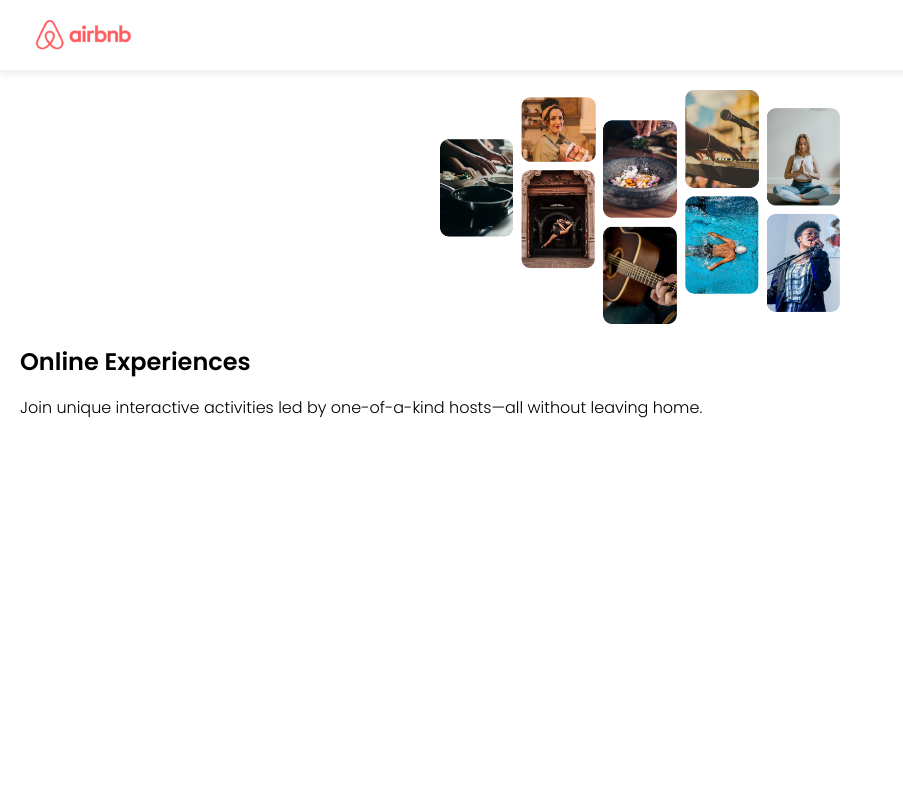
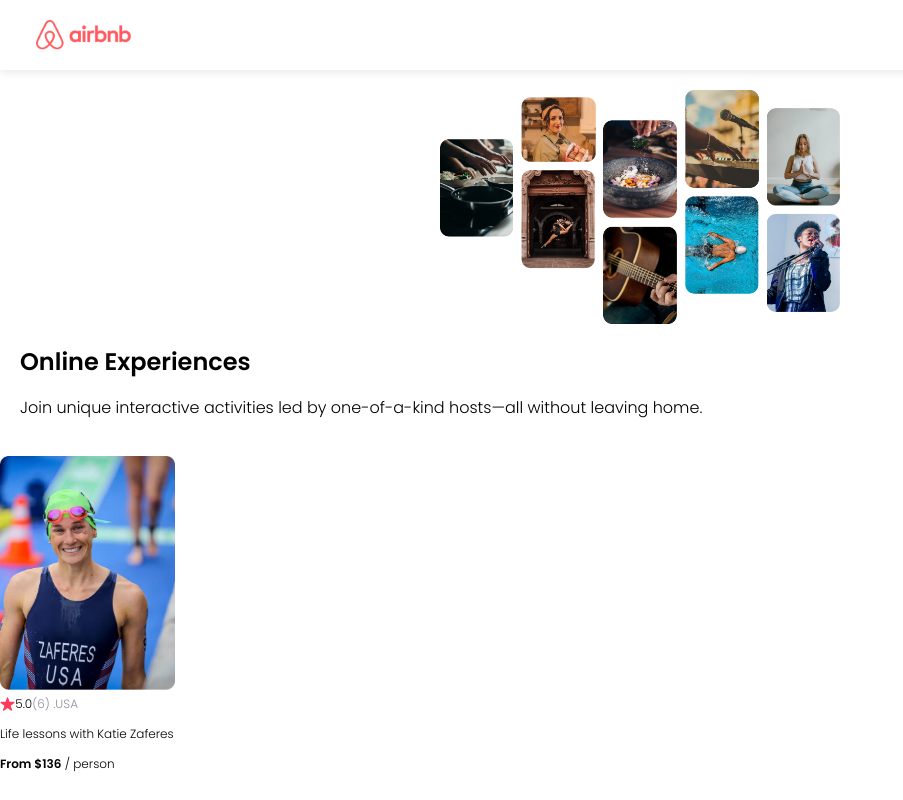
Before and after one commit to xaphaniafox/airbnb, a React (Vite) app: page / in a window 1280 px wide. Shown: the whole page, without its empty margins (0-903 px from the left). Built offline with nearby package versions, Linux system fonts and the light colour scheme.

Commit message:
adding Card component

```diff
--- a/src/App.jsx
+++ b/src/App.jsx
@@ -1,6 +1,7 @@
 import './style.css'
 import Navbar from './components/Navbar'
 import Hero from './components/Hero'
+import Card from './components/Card'
 
 function App() {
 
@@ -8,6 +9,7 @@
     <>
       <Navbar />
       <Hero />
+      <Card />
     </>
   )
 }
--- /dev/null
+++ b/src/components/Card.jsx
@@ -0,0 +1,16 @@
+const Card = () => {
+  return (
+    <div className="card">
+      <img src='src/images/katie-zaferes.png' className="card--image" />
+      <div className="card--stats">
+        <img src='src/images/star.png' className="card-star" />
+        <span>5.0 </span>
+        <span className="gray">(6) . </span>
+        <span className="gray">USA</span>
+      </div>
+      <p>Life lessons with Katie Zaferes</p>
+      <p><span className="bold">From $136</span> / person</p>
+    </div>
+  )
+}
+export default Card
--- a/src/style.css
+++ b/src/style.css
@@ -7,15 +7,23 @@
   font-family: 'Poppins', sans-serif;
 }
 
+section {
+  padding: 20px;
+}
+
+.bold {
+  font-weight: bold;
+}
+
+.gray {
+  color: #918E9B;
+}
+
 .navbar {
   display: flex;
   height: 70px;
   padding: 20px 36px;
   box-shadow: 0 2px 10px rgba(0, 0, 0, .1);
-}
-
-section {
-  padding: 20px;
 }
 
 .hero {
@@ -35,3 +43,21 @@
 .hero--text {
   margin-top: 0;
 }
+
+.card {
+  width: 175px;
+  font-size: 12px;
+}
+
+.card--image {
+  width: 100%;
+}
+
+.card--stats {
+  display: flex;
+  align-items: center;
+}
+
+.card-star {
+  height: 14px;
+}
```
Also changed, not shown: src/images/katie-zaferes.png (added), src/images/star.png (added).
